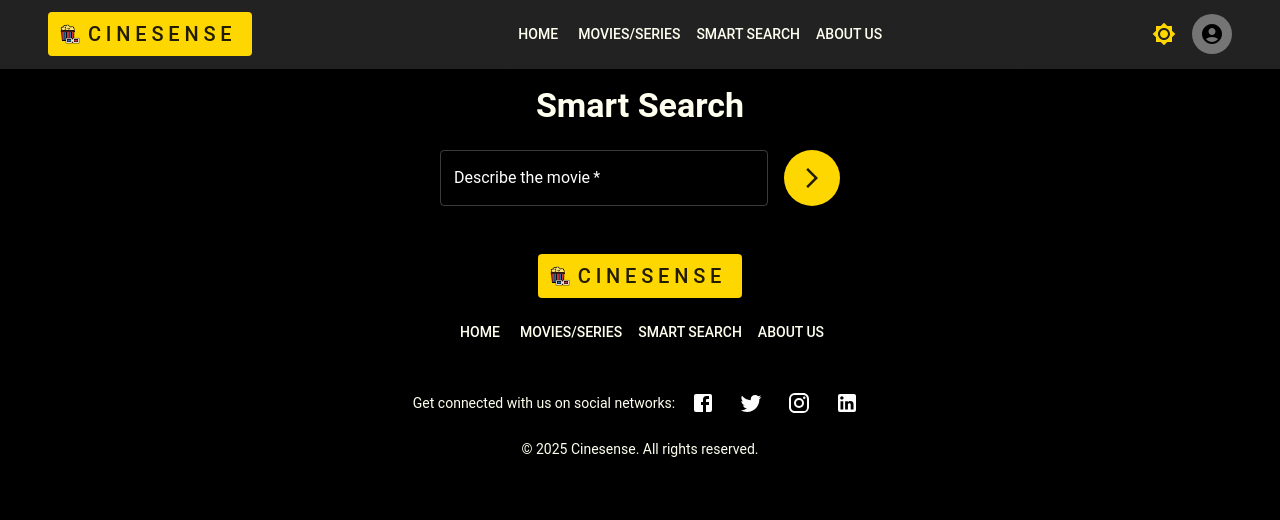
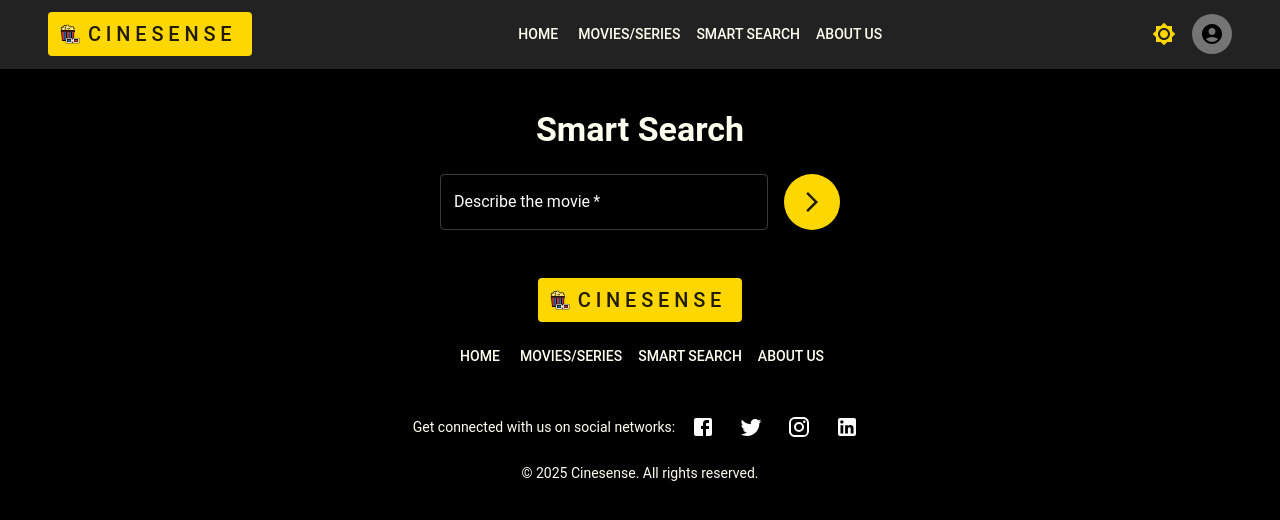
Before and after one commit to PavleDz/CineSense, a React (Vite) app: page /smartsearch in a window 1280 px wide. Shown: the top 520 px of the page. Built offline with nearby package versions, Linux system fonts and the light colour scheme.

Commit message:
Minor update, margin on smart search page

```diff
--- a/src/pages/SmartSearchPage.jsx
+++ b/src/pages/SmartSearchPage.jsx
@@ -53,7 +53,7 @@ export default function SmartSearch() {
     >
       {!searched && (
         <Box sx={{ width: "100%", maxWidth: 400, textAlign: "center" }}>
-          <Typography variant="h4" sx={{ mb: 3, fontWeight: "bold" }}>
+          <Typography variant="h4" sx={{ mb: 3, mt: 3, fontWeight: "bold" }}>
             Smart Search
           </Typography>
           <MovieSearchForm onSearch={handleSearch} />
```
